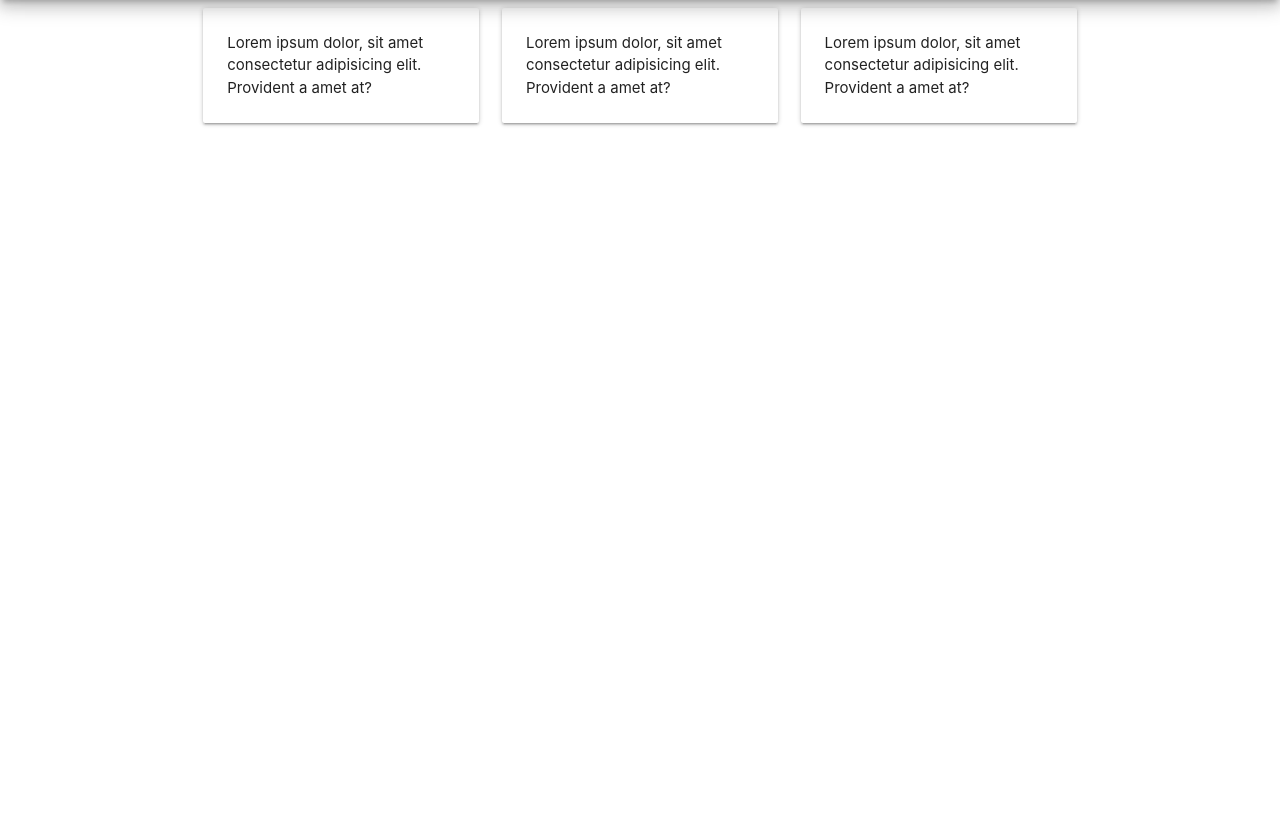
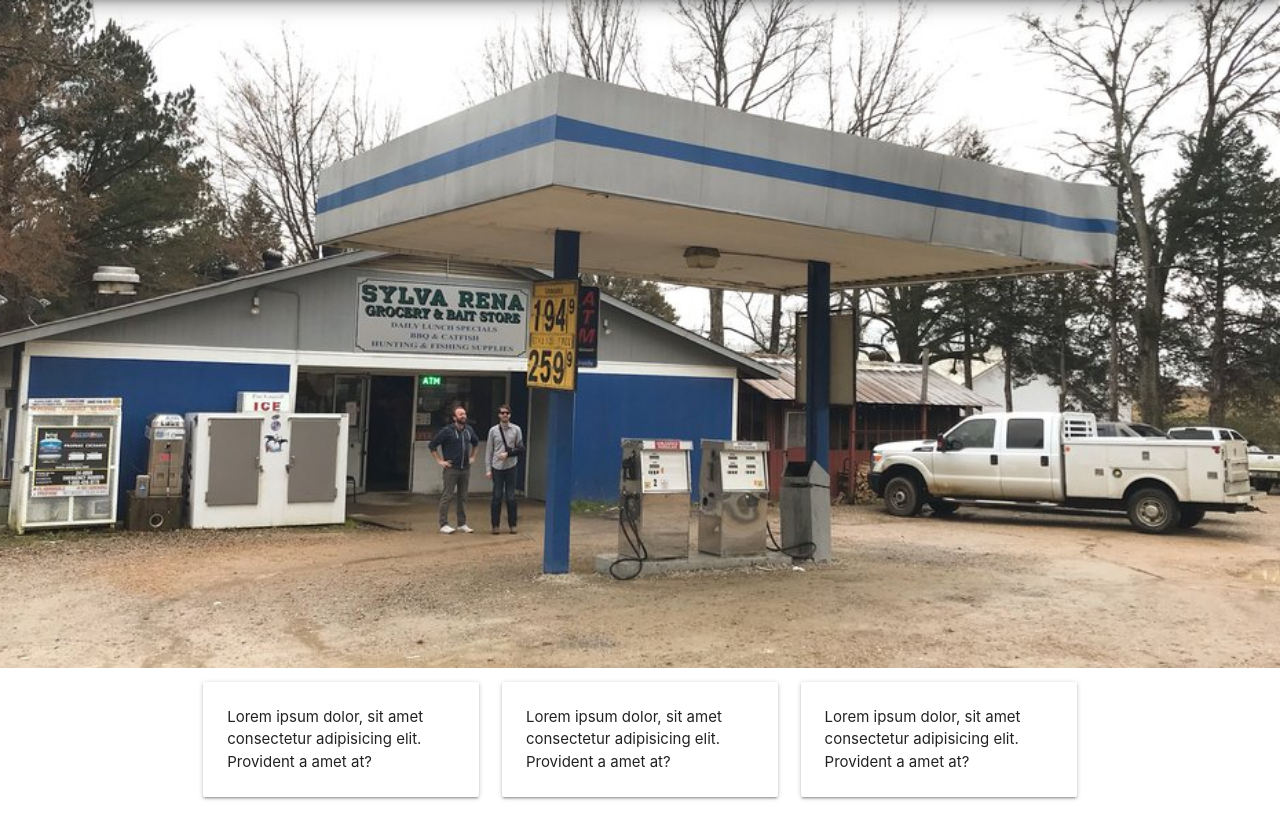
Before and after one commit to Dannyp123/Dunn-s-Country-Store-table-reservation, a Django app: page / in a window 1280 px wide. Shown: the part 64-896 px from the top of the page. Before the commit the page ends 190 px from the top, so only its background shows below. Run offline with Django 3.2, Linux system fonts and the light colour scheme; some libraries are stand-ins or nearby versions.

Commit message:
added the store front image to the home page.

```diff
--- a/app/templates/home.html
+++ b/app/templates/home.html
@@ -20,23 +20,26 @@
     <li><a href="hunting-fishing.html">Hunting/Fishing</a></li>
 </ul>
 </div>
+<div class="col s12 m8 l12">
+    <img id="headerImg" class="responsive-img" src="/static/images/store-front.jpg" alt="Dunn's Country Store">
+</div>
 <div class="container">
     <div class="row">
-        <div class="col s4">
+        <div class="col l4">
             <div class="card">
                 <div class="card-content">
                     Lorem ipsum dolor, sit amet consectetur adipisicing elit. Provident a amet at?
                 </div>
             </div>
         </div>
-        <div class="col s4">
+        <div class="col l4">
             <div class="card">
                 <div class="card-content">
                     Lorem ipsum dolor, sit amet consectetur adipisicing elit. Provident a amet at?
                 </div>
             </div>
         </div>
-        <div class="col s4">
+        <div class="col l4">
             <div class="card">
                 <div class="card-content">
                     Lorem ipsum dolor, sit amet consectetur adipisicing elit. Provident a amet at?
```
Also changed, not shown: app/static/images/store-front.JPG (added), app/static/images/store-front.jpg (added).
